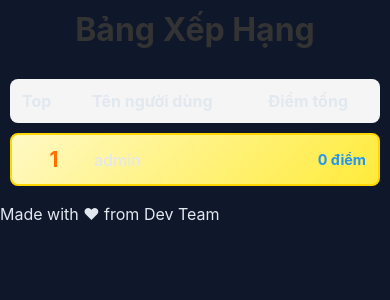
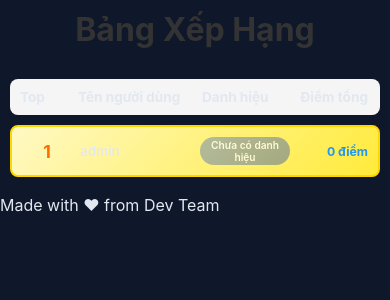
Before and after one commit to tuilanomoka/mindx, a Flask app: page /rank in a window 390 px wide. Shown: the top 300 px of the page. Run offline with Flask 3, Linux system fonts and the light colour scheme; the visitor is signed in with stand-in values (Sample User, id 1); data comes from the database, SQL or seed files in the repository.

Commit message:
Update danh  hiệu cho ranking

```diff
--- a/app.py
+++ b/app.py
@@ -334,12 +334,17 @@ def get_rankings():
         # Format dữ liệu ranking
         rank_data = []
         for rank, user_data in enumerate(rankings, 1):
+            # Debug: log thông tin user
+            app.logger.info(f"User {user_data['username']} - selecteditem: {user_data.get('selecteditem')}")
+
             rank_data.append({
                 'rank': rank,
                 'username': user_data['username'],
-                'totalpoint': user_data['totalpoint']
+                'totalpoint': user_data['totalpoint'],
+                'selecteditem': user_data.get('selecteditem', 'none')  # Đảm bảo luôn có giá trị
             })
 
+        app.logger.info(f"Rankings data: {rank_data}")  # Debug
         return jsonify({'success': True, 'rankings': rank_data})
 
     except Exception as e:
--- a/static/css/rank.css
+++ b/static/css/rank.css
@@ -1,5 +1,5 @@
 .rank-container {
-    max-width: 800px;
+    max-width: 900px;
     margin: 0 auto;
     padding: 20px;
 }
@@ -12,7 +12,7 @@
 
 .rank-header {
     display: grid;
-    grid-template-columns: 80px 1fr 150px;
+    grid-template-columns: 80px 1fr 200px 150px;
     gap: 15px;
     padding: 15px;
     background-color: #f5f5f5;
@@ -23,7 +23,7 @@
 
 .rank-item {
     display: grid;
-    grid-template-columns: 80px 1fr 150px;
+    grid-template-columns: 80px 1fr 200px 150px;
     gap: 15px;
     padding: 15px;
     background-color: white;
@@ -50,10 +50,54 @@
     word-break: break-word;
 }
 
+.rank-title {
+    text-align: center;
+    font-weight: 500;
+    color: #555;
+}
+
 .rank-points {
     text-align: right;
     font-weight: bold;
     color: #2196F3;
+}
+
+/* Badge styles for titles */
+.title-badge {
+    display: inline-block;
+    padding: 4px 12px;
+    background: linear-gradient(135deg, #667eea, #764ba2);
+    color: white;
+    border-radius: 20px;
+    font-size: 0.85em;
+    font-weight: 600;
+    text-align: center;
+    min-width: 120px;
+}
+
+.title-badge.item1 {
+    background: linear-gradient(135deg, #ff6b6b, #ee5a52);
+}
+
+.title-badge.item2 {
+    background: linear-gradient(135deg, #4ecdc4, #44a08d);
+}
+
+.title-badge.item3 {
+    background: linear-gradient(135deg, #45b7d1, #96c93d);
+}
+
+.title-badge.item4 {
+    background: linear-gradient(135deg, #f093fb, #f5576c);
+}
+
+.title-badge.item5 {
+    background: linear-gradient(135deg, #4facfe, #00f2fe);
+}
+
+.title-badge.none {
+    background: linear-gradient(135deg, #95a5a6, #7f8c8d);
+    opacity: 0.7;
 }
 
 /* Top 3 styles */
@@ -100,19 +144,42 @@
 }
 
 /* Responsive */
-@media (max-width: 600px) {
+@media (max-width: 768px) {
     .rank-container {
         padding: 10px;
     }
 
     .rank-header,
     .rank-item {
-        grid-template-columns: 60px 1fr 100px;
+        grid-template-columns: 60px 1fr 120px 80px;
         gap: 10px;
         padding: 12px;
+        font-size: 0.9em;
     }
 
     .rank-points {
         font-size: 0.9em;
     }
+
+    .title-badge {
+        min-width: 100px;
+        padding: 3px 8px;
+        font-size: 0.8em;
+    }
 }
+
+@media (max-width: 480px) {
+    .rank-header,
+    .rank-item {
+        grid-template-columns: 50px 1fr 90px 70px;
+        gap: 8px;
+        padding: 10px;
+        font-size: 0.85em;
+    }
+
+    .title-badge {
+        min-width: 80px;
+        padding: 2px 6px;
+        font-size: 0.75em;
+    }
+}
--- a/static/js/rank.js
+++ b/static/js/rank.js
@@ -1,6 +1,14 @@
 class RankManager {
     constructor() {
         this.rankList = document.getElementById('rankList');
+        this.titleNames = {
+            'item1': 'Học Sinh Xuất Sắc',
+            'item2': 'Nhà Toán Học Tương Lai',
+            'item3': 'Thần Đồng Toán Học',
+            'item4': 'Bậc Thầy Giải Toán',
+            'item5': 'Siêu Trí Tuệ Toán Học',
+            'none': 'Chưa có danh hiệu'
+        };
         this.init();
     }
 
@@ -38,11 +46,23 @@ class RankManager {
             <div class="rank-item ${this.getRankClass(item.rank)}">
                 <span class="rank-number">${item.rank}</span>
                 <span class="rank-username">${this.escapeHtml(item.username)}</span>
+                <span class="rank-title">
+                    ${this.renderTitleBadge(item.selecteditem)}
+                </span>
                 <span class="rank-points">${item.totalpoint} điểm</span>
             </div>
         `).join('');
 
         this.rankList.innerHTML = html;
+    }
+
+    renderTitleBadge(selectedItem) {
+        if (!selectedItem || selectedItem === 'none' || selectedItem === 'null') {
+            return '<span class="title-badge none">Chưa có danh hiệu</span>';
+        }
+
+        const titleName = this.titleNames[selectedItem] || 'Danh hiệu';
+        return `<span class="title-badge ${selectedItem}">${titleName}</span>`;
     }
 
     getRankClass(rank) {
--- a/templates/rank.html
+++ b/templates/rank.html
@@ -8,6 +8,7 @@
     <div class="rank-header">
         <span>Top</span>
         <span>Tên người dùng</span>
+        <span>Danh hiệu</span>
         <span>Điểm tổng</span>
     </div>
     <div class="rank-list" id="rankList">
--- a/utilities/database.py
+++ b/utilities/database.py
@@ -221,14 +221,18 @@ class Database:
         with self._get_connection() as conn:
             cursor = conn.cursor()
             cursor.execute('''
-                SELECT username, totalpoint
+                SELECT username, totalpoint, selecteditem
                 FROM users
                 ORDER BY totalpoint DESC, username ASC
                 LIMIT ?
             ''', (limit,))
             rows = cursor.fetchall()
+
+            # Debug: log kết quả query
+            for row in rows:
+                print(f"DB - {row['username']}: selecteditem = {row['selecteditem']}")
+
             return [dict(row) for row in rows]
-    # Thêm vào class Database trong database.py
 
     def is_admin(self, username: str) -> bool:
         """Kiểm tra user có phải là admin không"""
```
